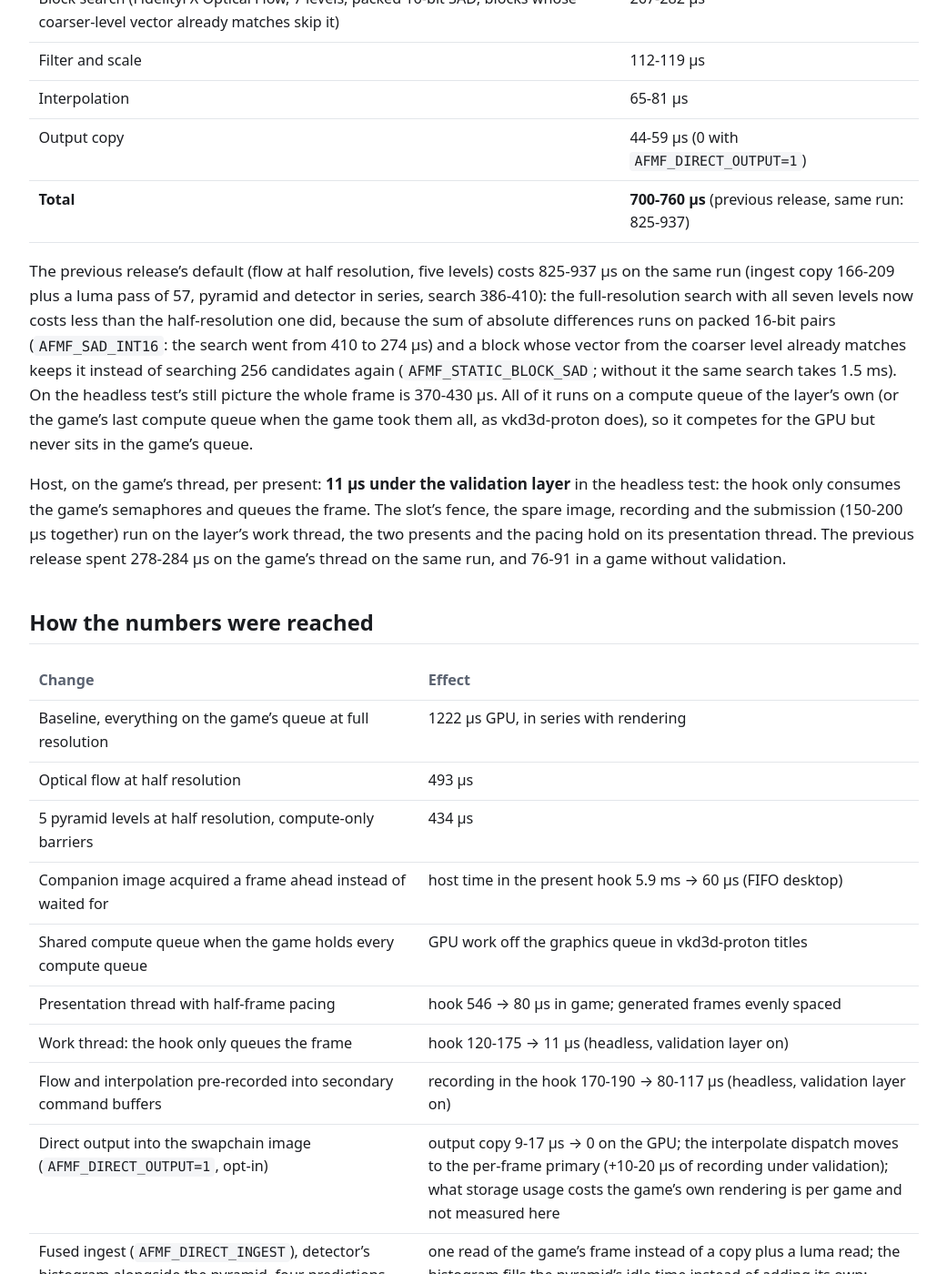
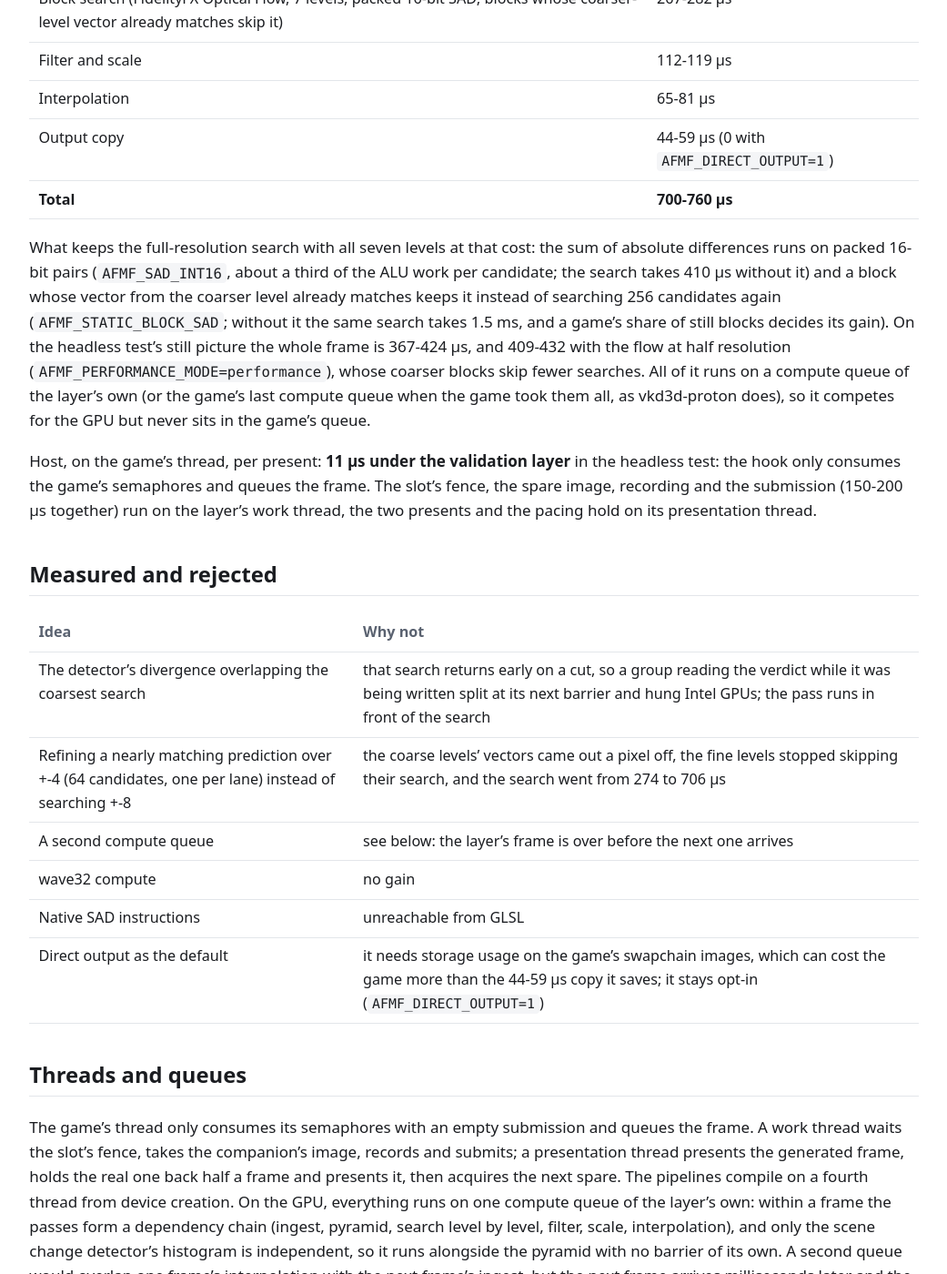
Before and after one commit to serialexperimentslainnnn/afmf-linux, a Jekyll site: the page built from docs/performance.md, in a window 1280 px wide and 1400 px high, scrolled down 583 px. Shown: the whole window at 91% size, without its empty margins (119-1160 px from the left). Built offline with Jekyll 4.4.1, drawn with Linux system fonts in a browser that asks for light colours; some of the changed text lies outside the part shown.

Commit message:
docs(site): the pages describe 1.0.x only; the previous release's numbers and history are gone

```diff
--- a/docs/performance.md
+++ b/docs/performance.md
@@ -25,51 +25,34 @@ clocks; a game runs it faster):
 | Filter and scale | 112-119 &micro;s |
 | Interpolation | 65-81 &micro;s |
 | Output copy | 44-59 &micro;s (0 with `AFMF_DIRECT_OUTPUT=1`) |
-| **Total** | **700-760 &micro;s** (previous release, same run: 825-937) |
+| **Total** | **700-760 &micro;s** |
 
-The previous release's default (flow at half resolution, five levels) costs 825-937 &micro;s on
-the same run (ingest copy 166-209 plus a luma pass of 57, pyramid and detector in series, search
-386-410): the full-resolution search with all seven levels now costs less than the
-half-resolution one did, because the sum of absolute differences runs on packed 16-bit pairs
-(`AFMF_SAD_INT16`: the search went from 410 to 274 &micro;s) and a block whose vector from the
-coarser level already matches keeps it instead of searching 256 candidates again
-(`AFMF_STATIC_BLOCK_SAD`; without it the same search takes 1.5 ms). On the
-headless test's still picture the whole frame is 370-430 &micro;s. All of it runs on a compute
-queue of the layer's own (or the game's last compute queue when the game took them all, as
-vkd3d-proton does), so it competes for the GPU but never sits in the game's queue.
+What keeps the full-resolution search with all seven levels at that cost: the sum of absolute
+differences runs on packed 16-bit pairs (`AFMF_SAD_INT16`, about a third of the ALU work per
+candidate; the search takes 410 &micro;s without it) and a block whose vector from the coarser
+level already matches keeps it instead of searching 256 candidates again
+(`AFMF_STATIC_BLOCK_SAD`; without it the same search takes 1.5 ms, and a game's share of still
+blocks decides its gain). On the headless test's still picture the whole frame is 367-424
+&micro;s, and 409-432 with the flow at half resolution (`AFMF_PERFORMANCE_MODE=performance`),
+whose coarser blocks skip fewer searches. All of it runs on a compute queue of the layer's own (or the game's last compute
+queue when the game took them all, as vkd3d-proton does), so it competes for the GPU but never
+sits in the game's queue.
 
 Host, on the game's thread, per present: **11 &micro;s under the validation layer** in the
 headless test: the hook only consumes the game's semaphores and queues the frame. The slot's
 fence, the spare image, recording and the submission (150-200 &micro;s together) run on the
-layer's work thread, the two presents and the pacing hold on its presentation thread. The
-previous release spent 278-284 &micro;s on the game's thread on the same run, and 76-91 in a game
-without validation.
+layer's work thread, the two presents and the pacing hold on its presentation thread.
 
-## How the numbers were reached
+## Measured and rejected
 
-| Change | Effect |
+| Idea | Why not |
 |---|---|
-| Baseline, everything on the game's queue at full resolution | 1222 &micro;s GPU, in series with rendering |
-| Optical flow at half resolution | 493 &micro;s |
-| 5 pyramid levels at half resolution, compute-only barriers | 434 &micro;s |
-| Companion image acquired a frame ahead instead of waited for | host time in the present hook 5.9 ms &rarr; 60 &micro;s (FIFO desktop) |
-| Shared compute queue when the game holds every compute queue | GPU work off the graphics queue in vkd3d-proton titles |
-| Presentation thread with half-frame pacing | hook 546 &rarr; 80 &micro;s in game; generated frames evenly spaced |
-| Work thread: the hook only queues the frame | hook 120-175 &rarr; 11 &micro;s (headless, validation layer on) |
-| Flow and interpolation pre-recorded into secondary command buffers | recording in the hook 170-190 &rarr; 80-117 &micro;s (headless, validation layer on) |
-| Direct output into the swapchain image (`AFMF_DIRECT_OUTPUT=1`, opt-in) | output copy 9-17 &micro;s &rarr; 0 on the GPU; the interpolate dispatch moves to the per-frame primary (+10-20 &micro;s of recording under validation); what storage usage costs the game's own rendering is per game and not measured here |
-| Fused ingest (`AFMF_DIRECT_INGEST`), detector's histogram alongside the pyramid, four predictions checked at once | one read of the game's frame instead of a copy plus a luma read; the histogram fills the pyramid's idle time instead of adding its own; fewer barriers per group in the search |
-| Measured and rejected: the detector's divergence overlapping the coarsest search | that search returns early on a cut, so a group reading the verdict while it was being written split at its next barrier and hung Intel GPUs; the pass runs in front of the search again |
-| Measured and rejected: refining a nearly matching prediction over +-4 (64 candidates, one per lane) instead of searching +-8 | the coarse levels' vectors came out a pixel off, the fine levels stopped skipping their search, and the search went from 274 to 706 &micro;s |
-| Packed 16-bit SAD in the search (`AFMF_SAD_INT16`) | the sum of absolute differences on byte pairs, two per instruction, instead of shift-mask-subtract-abs per byte: about a third of the ALU work per candidate |
-| Static blocks skip the search (`AFMF_STATIC_BLOCK_SAD`) | search 307 &rarr; 117 &micro;s at half resolution, 513 &rarr; 156 at full, on the headless test's mostly still picture; a game's share of still blocks decides its gain |
-
-Against the previous release, same binary and method (3440&times;1440, unpaced headless run, three
-runs each): on the still picture, host time in the present hook 233-275 &rarr; 102-149 &micro;s
-(the spare's release fence is waited on outside the swapchain lock, recording is pre-recorded),
-GPU per generated frame 584 &rarr; 409-432 &micro;s at half resolution and 1123-1141 &rarr; 367-424 at
-full; on the full-frame pan, 825-840 &micro;s with the old default against 700-760 with the new
-one at four times the blocks and seven levels.
+| The detector's divergence overlapping the coarsest search | that search returns early on a cut, so a group reading the verdict while it was being written split at its next barrier and hung Intel GPUs; the pass runs in front of the search |
+| Refining a nearly matching prediction over +-4 (64 candidates, one per lane) instead of searching +-8 | the coarse levels' vectors came out a pixel off, the fine levels stopped skipping their search, and the search went from 274 to 706 &micro;s |
+| A second compute queue | see below: the layer's frame is over before the next one arrives |
+| wave32 compute | no gain |
+| Native SAD instructions | unreachable from GLSL |
+| Direct output as the default | it needs storage usage on the game's swapchain images, which can cost the game more than the 44-59 &micro;s copy it saves; it stays opt-in (`AFMF_DIRECT_OUTPUT=1`) |
 
 ## Threads and queues
 
@@ -91,31 +74,28 @@ Two things learned from the screenshots' games that are worth more than a number
 makes RADV crash while compiling DOOM's ray tracing pipelines. Both are per-game choices, not
 defaults.
 
-Measured and rejected: wave32 compute (no gain), native SAD instructions (unreachable from GLSL),
-writing the interpolator straight into the swapchain image (needs `STORAGE` usage on the game's
-images, which can cost the game more than the 33 &micro;s copy it saves).
-
 ## In games
 
 | Game | Base (Linux, `DISABLE_AFMF=1`) | With afmf-linux | Notes |
 |---|---|---|---|
-| Monster Hunter Wilds, Native AA, max, vkd3d-proton | 120 fps | 250 moving / 271 still | 26,380 of 26,381 presents got a companion; hook 76-91 &micro;s; hold 3.7-4.3 ms |
+| Monster Hunter Wilds, Native AA, max, vkd3d-proton | 120 fps | 250 moving / 271 still | 26,380 of 26,381 presents got a companion; hold 3.7-4.3 ms |
 | Cyberpunk 2077, RT Ultra, FSR 4 Quality, game FG on (needed), vkd3d-proton | ~100-125 fps | 180-250 | `RADV_PERFTEST=rtcps` raised the base; the gap to Windows is RADV's ray tracing, not the layer |
-| DOOM: The Dark Ages, Ultra Nightmare, FSR Quality, **native Vulkan** (id Tech 8) | | 268 | The first native Vulkan title through the layer; 12,900 presents in the menu all got a companion, hook 44 &micro;s. Note: `RADV_PERFTEST=rtcps` crashes this game inside RADV's ray tracing pipeline compiler; leave it out here |
+| DOOM: The Dark Ages, Ultra Nightmare, FSR Quality, **native Vulkan** (id Tech 8) | | 268 | The first native Vulkan title through the layer; 12,900 presents in the menu all got a companion. Note: `RADV_PERFTEST=rtcps` crashes this game inside RADV's ray tracing pipeline compiler; leave it out here |
 | DOOM: The Dark Ages, Ultra Nightmare, Native AA + VRS | | 255 | |
 | Overwatch 2, Epic, FidelityFX Quality, Reduced Buffering, DXVK | 223 fps (game's counter) | 449 | The highest base so far; the layer keeps up at 223 presents per second from the game |
 | Borderlands 4, Badass, FSR Quality, vkd3d-proton | ~60 fps | 125 | Unreal Engine 5 is heavy under vkd3d-proton; the layer doubles what it gets |
-| Cyberpunk 2077, same settings, **RX 7800 XT (RDNA3)**, FSR 4 in FP16 | ~60-110 fps | ~120-220 | 15,330 of 15,332 generated; hook 60-90 &micro;s; hold 4.6-7.6 ms. GPU cost 1,245 &micro;s per frame (search 700, ingest copy 148, interpolate 120, output copy 99): about 11 % of the GPU at 90 fps, against 5 % on the 9070 XT |
+| Cyberpunk 2077, same settings, **RX 7800 XT (RDNA3)**, FSR 4 in FP16 | ~60-110 fps | ~120-220 | 15,330 of 15,332 generated; hold 4.6-7.6 ms. GPU cost 1,245 &micro;s per frame with the flow at half resolution: about 11 % of the GPU at 90 fps |
 
 ## RDNA3 (RX 7800 XT)
 
 Same code, same tests (validation, golden check in both modes, sanitizers), same behaviour in
 vkcube and in a game. What differs is the cost: at 3440&times;1440 with the flow at half
-resolution, **1,070 &micro;s** per frame in the headless test and **1,245 &micro;s** in game (7
-pyramid levels with `AFMF_SEARCH_MODE=high`), against 434 on the RX 9070 XT. The copies in and
-out of the swapchain weigh much more than on RDNA4 (148 + 99 &micro;s against 47 + 33). Use
-`AFMF_SEARCH_MODE=auto` (5 levels, about 90 &micro;s less) on this generation, and expect the 2&times;
-to fall short sooner when the game saturates the GPU.
+resolution (`AFMF_PERFORMANCE_MODE=performance`), **1,070 &micro;s** per frame in the headless
+test and **1,245 &micro;s** in game with seven pyramid levels, about three times the RX 9070 XT.
+The reads and writes of the swapchain images weigh much more than on RDNA4. Use
+`AFMF_PERFORMANCE_MODE=performance` and `AFMF_SEARCH_MODE=auto` (5 levels, about 90 &micro;s
+less) on this generation, and expect the 2&times; to fall short sooner when the game saturates
+the GPU.
 
 ## Not compatible with other frame generation layers or injectors
 
@@ -127,7 +107,7 @@ afmf-linux either. Two things generating frames on the same swapchain cannot bot
 which present is which: run one or the other.
 
 The rule that decides what you will see: the ceiling is **2&times; the base**, minus GPU
-contention when the game already saturates the GPU. A fixed cost of ~0.5 ms per frame weighs more
+contention when the game already saturates the GPU. A fixed cost of ~0.7 ms per frame weighs more
 the higher the base is.
 
 ## Measure it yourself
```
Also changed, not shown: docs/configuration.md (+2 -2 lines), docs/index.md (+6 -5 lines).
